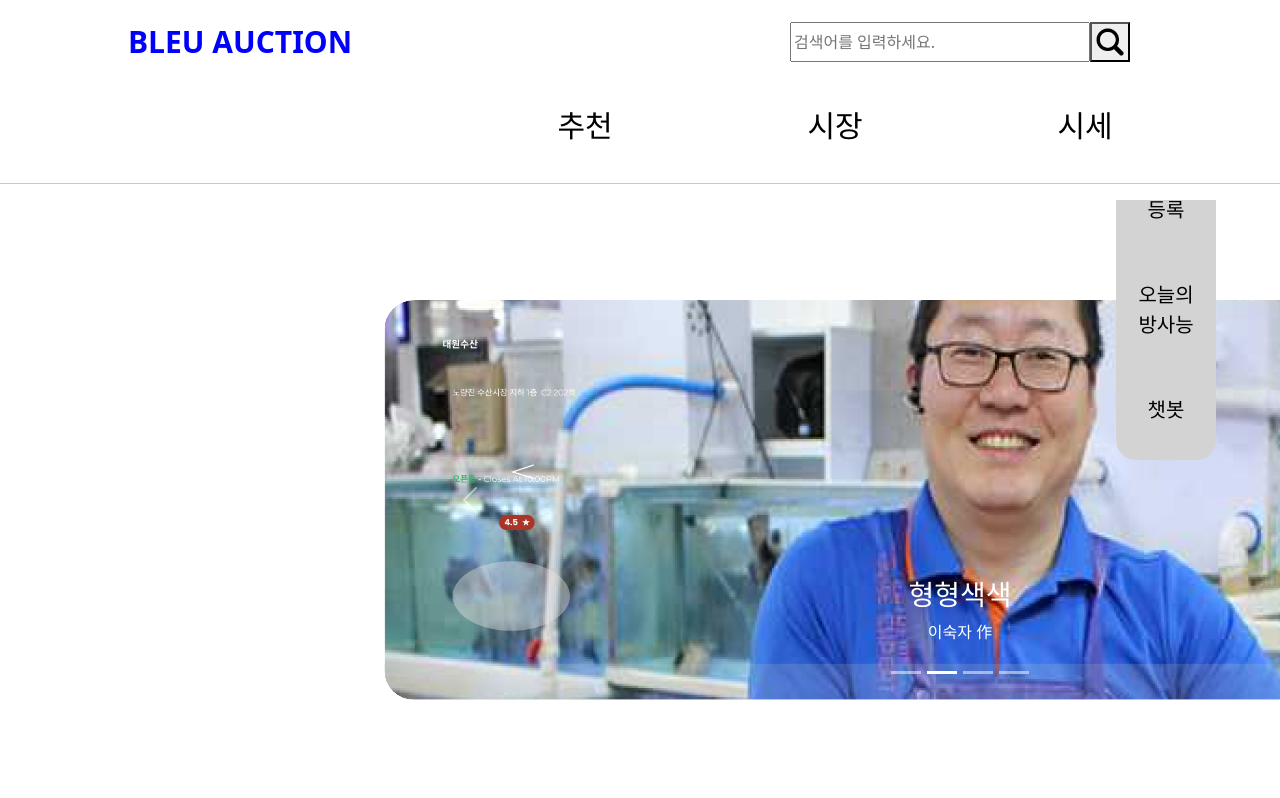
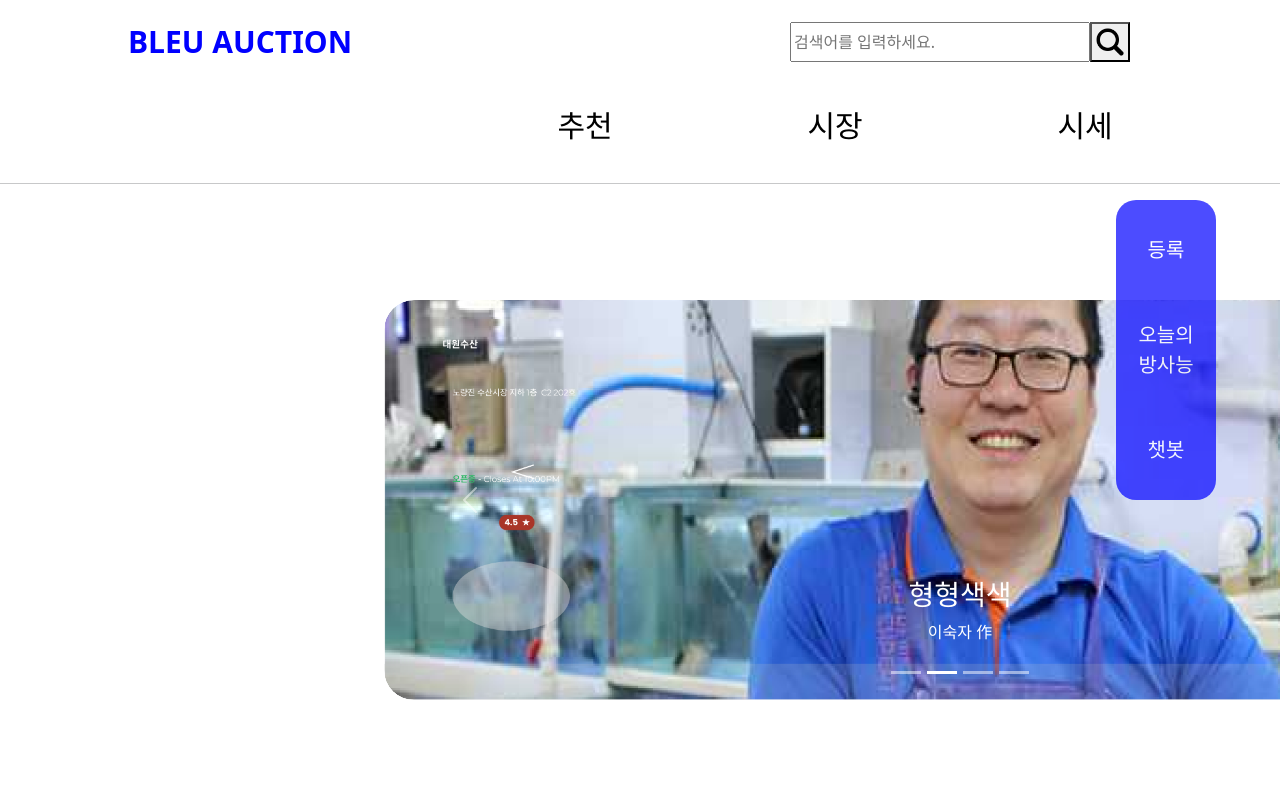
Before and after one commit to NC7-BleuAuction/bleuauction_fe, a React (Create React App) app: page / in a window 1280 px wide. Shown: the top 798 px of the page. Built offline with nearby package versions, Linux system fonts and the light colour scheme; no server answers; what handsontable would draw is missing.

Commit message:
사이드바 UI

```diff
--- a/src/components/Common/SideBar.js
+++ b/src/components/Common/SideBar.js
@@ -1,4 +1,4 @@
-import React, { useState } from 'react';
+import React, { useState, useEffect } from 'react';
 import axios from 'axios';
 import styles from './SideBar.module.css';
 import { Link } from 'react-router-dom';
@@ -7,6 +7,8 @@ import OS from '../OS/OS';
 
 function SideBar() {
     const [isRaysModalOpen, setIsRaysModalOpen] = useState(false);
+    const [isChatModalOpen, setIsChatModalOpen] = useState(false);
+    const [scrollPosition, setScrollPosition] = useState(window.pageYOffset);
 
     const openRaysModal = () => {
         setIsRaysModalOpen(true);
@@ -16,17 +18,32 @@ function SideBar() {
         setIsRaysModalOpen(false);
     };
 
-    const [isChatModalOpen, setIsChatModalOpen] = useState(false);
-
     const toggleChatModal = () => {
         setIsChatModalOpen(!isChatModalOpen);
     };
 
+    useEffect(() => {
+        const handleScroll = () => {
+            setScrollPosition(window.pageYOffset);
+        };
+        window.addEventListener('scroll', handleScroll);
+        return () => {
+            window.removeEventListener('scroll', handleScroll);
+        };
+    }, []);
+
     return (
-        <div className={styles.sideBarBox}>
-            <Link to='/StoreItemAdd'>등록</Link>
-            <Link to="#" onClick={openRaysModal}>오늘의 <br />방사능</Link>
-            <Link to="#" onClick={toggleChatModal}>챗봇</Link>
+        <div
+            className={styles.sideBarBox}
+            style={{ top: `${200 + scrollPosition}px` }} // 여기서 움직임을 처리합니다.
+        >
+            <Link to="/StoreItemAdd">등록</Link>
+            <Link to="#" onClick={openRaysModal}>
+                오늘의 <br />방사능
+            </Link>
+            <Link to="#" onClick={toggleChatModal}>
+                챗봇
+            </Link>
             {isRaysModalOpen && <OS closeModal={closeRaysModal} />}
             {isChatModalOpen && <Chat closeModal={toggleChatModal} />}
         </div>
--- a/src/components/Common/SideBar.module.css
+++ b/src/components/Common/SideBar.module.css
@@ -4,16 +4,22 @@
   height: 300px;
   top: 20%;
   right: 5%;
-  background-color: lightgray;
+  background-color: blue;
   display: grid;
   grid-template-rows: 1fr 1fr 1fr;
   place-items: center;
   border-radius: 20px;
+  opacity: 0.7;
 
+  transition: opacity 0.3s ease;
+}
+
+.sideBarBox:hover {
+  opacity: 1;
 }
 
 .sideBarBox a {
-  color: black;
+  color: white;
   font-size: 20px;
   font-weight: 550;
   text-decoration: none;
@@ -23,4 +29,5 @@
 
 .sideBarBox a:hover {
   transform: scale(1.1);
+  color: teal;
 }
```
